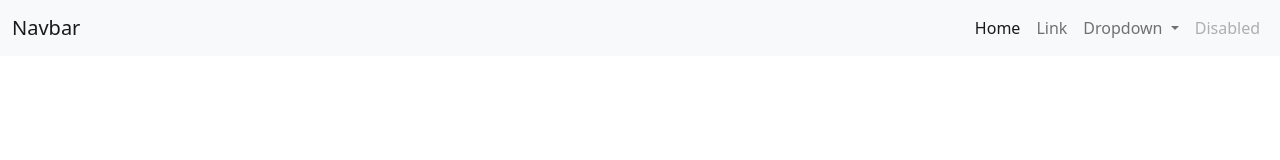
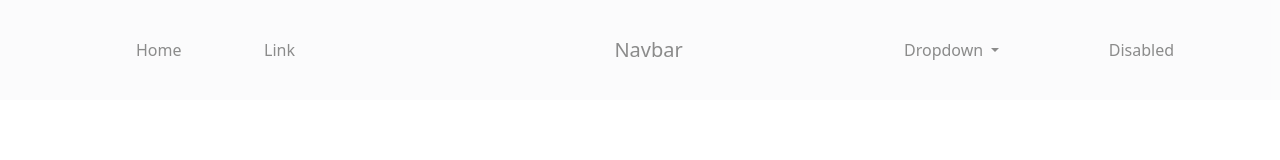
Before and after one commit to RubenMT1999/web_bootstrap2, a plain HTML site: page index.html in a window 1280 px wide. Drawn offline with nearby package versions, Linux system fonts and the light colour scheme.

Commit message:
Barra de navegacion en proceso

```diff
--- a/index.html
+++ b/index.html
@@ -11,24 +11,26 @@
 </head>
 <body>
 
-    <nav class="navbar navbar-expand-lg navbar-light bg-light">
+    <nav class="navbar navbar-expand-lg navbar-light bg-light sticky-top opacity-50 altoheader">
         <div class="container-fluid">
-          <a class="navbar-brand" href="#">Navbar</a>
 
-          <button class="navbar-toggler" type="button" data-bs-toggle="collapse" data-bs-target="#navbarSupportedContent" aria-controls="navbarSupportedContent" aria-expanded="false" aria-label="Toggle navigation">
-            <span class="navbar-toggler-icon"></span>
+          <a class="navbar-brand logoheader" href="#">Navbar</a>
+
+
+          <button class="navbar-toggler " type="button" data-bs-toggle="collapse" data-bs-target="#navbarSupportedContent" aria-controls="navbarSupportedContent" aria-expanded="false" aria-label="Toggle navigation">
+            <span class="navbar-toggler-icon "></span>
           </button>
 
-          <div class="collapse navbar-collapse encabezado" id="navbarSupportedContent">
+          <div class="collapse navbar-collapse " id="navbarSupportedContent">
             <ul class="navbar-nav   mb-2 mb-lg-0">
-              <li class="nav-item">
+              <li class="nav-item linkuno">
                 <a class="nav-link active" aria-current="page" href="#">Home</a>
               </li>
-              <li class="nav-item">
-                <a class="nav-link" href="#">Link</a>
+              <li class="nav-item linkdos">
+                <a class="nav-link active" href="#">Link</a>
               </li>
-              <li class="nav-item dropdown">
-                <a class="nav-link dropdown-toggle" href="#" id="navbarDropdown" role="button" data-bs-toggle="dropdown" aria-expanded="false">
+              <li class="nav-item dropdown linktres">
+                <a class="nav-link dropdown-toggle active" href="#" id="navbarDropdown" role="button" data-bs-toggle="dropdown" aria-expanded="false">
                   Dropdown
                 </a>
                 <ul class="dropdown-menu" aria-labelledby="navbarDropdown">
@@ -38,8 +40,8 @@
                   <li><a class="dropdown-item" href="#">Something else here</a></li>
                 </ul>
               </li>
-              <li class="nav-item">
-                <a class="nav-link disabled">Disabled</a>
+              <li class="nav-item linkcuatro">
+                <a class="nav-link active">Disabled</a>
               </li>
             </ul>
 
--- a/miestilo.css
+++ b/miestilo.css
@@ -1,4 +1,45 @@
-.encabezado{
-    display: flex;
-    justify-content: end;
+
+
+
+
+@media (min-width: 992px) {
+
+    .linkuno{
+        position: absolute;
+        left: 10%;
+        top: 30%;
+        padding-right: 6%;
+    }
+
+
+    .linkdos{
+        position: absolute;
+        left: 20%;
+        top: 30%;
+    }
+
+    .linktres{
+        position: absolute;
+        left: 70%;
+        top: 30%;
+    }
+
+
+    .linkcuatro{
+        position: absolute;
+        left: 80%;
+        top: 30%;
+        padding-left: 6%;
+    }
+
+    .altoheader{
+        height: 100px;
+    }
+
+
+    .logoheader{
+        position: absolute;
+        left: 48%;
+        margin-right: 200px;
+    }
 }
```
